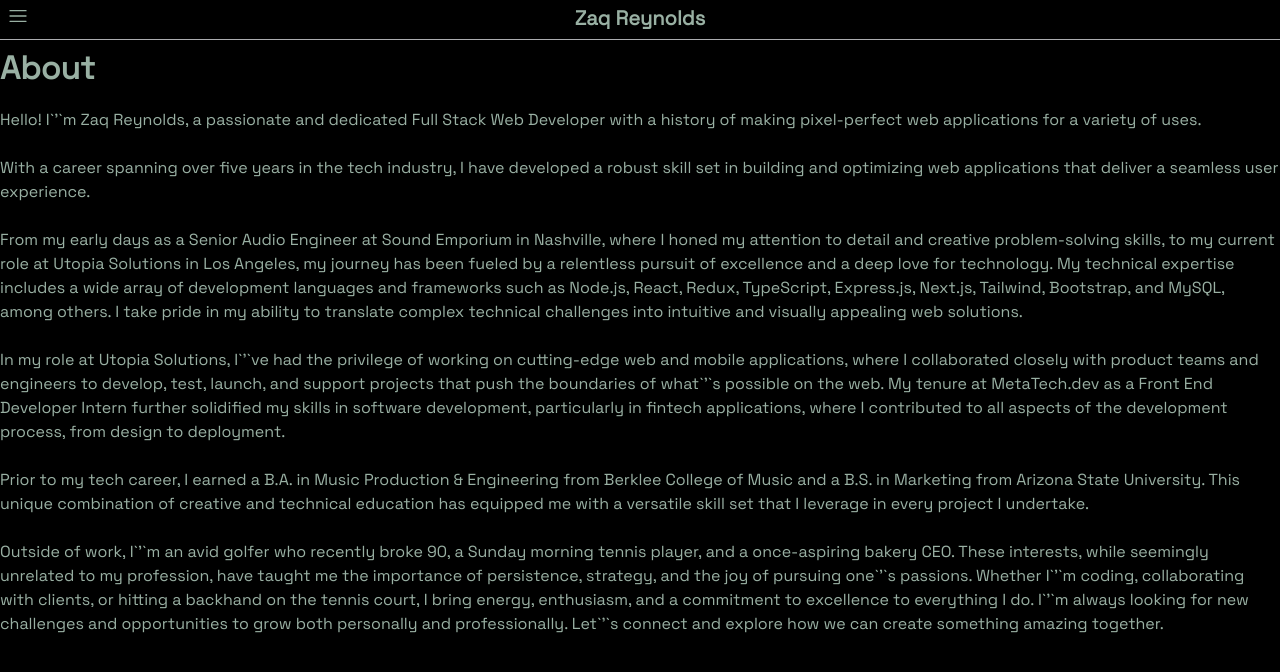
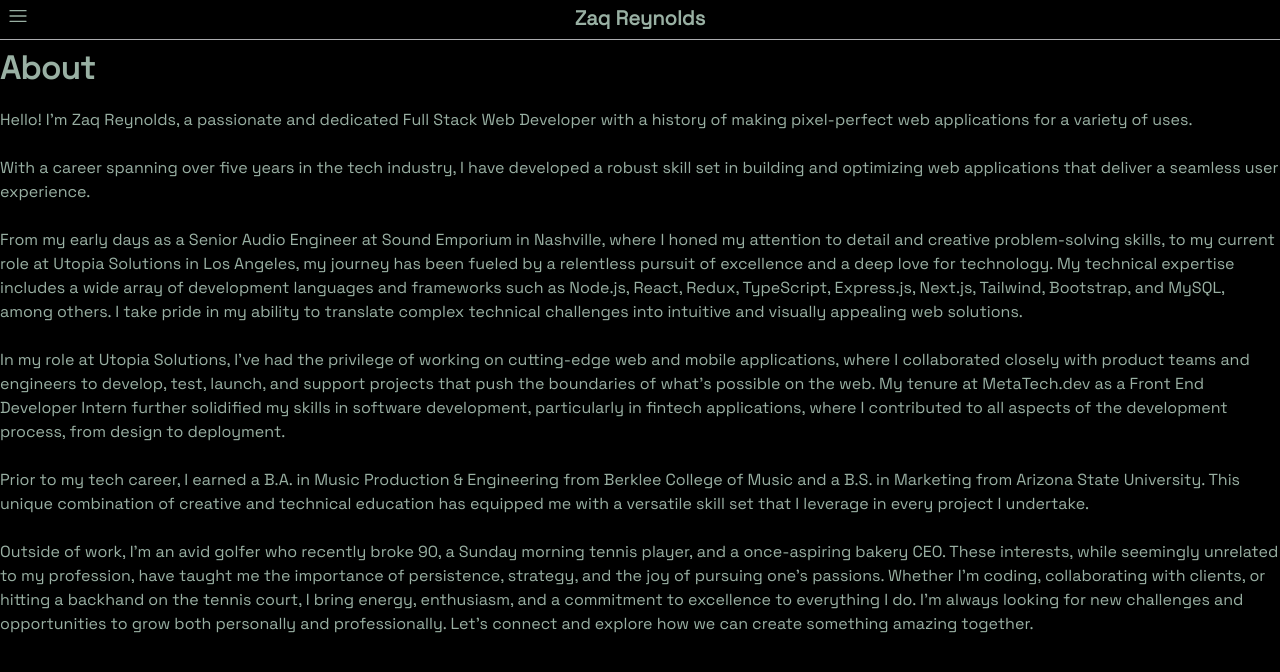
Before and after one commit to zaqreynolds/zaqreynolds, a Next.js app: page /about in a window 1280 px wide. Shown: the top 672 px of the page. Built offline with nearby package versions, Linux system fonts and the light colour scheme; what tailwindcss-bg-patterns would draw is missing.

Commit message:
Refactor: Update About component to use separate AboutBody component
- Extracted content from About component into a new AboutBody component
- Improved code organization and readability by separating concerns

```diff
--- /dev/null
+++ b/app/about/AboutBody.tsx
@@ -0,0 +1,64 @@
+const AboutBody = () => {
+  return (
+    <>
+      <p>
+        Hello! I&apos;m Zaq Reynolds, a passionate and dedicated Full Stack Web
+        Developer with a history of making pixel-perfect web applications for a
+        variety of uses.
+      </p>
+      <br />
+      <p>
+        With a career spanning over five years in the tech industry, I have
+        developed a robust skill set in building and optimizing web applications
+        that deliver a seamless user experience.
+      </p>
+      <br />
+      <p>
+        From my early days as a Senior Audio Engineer at Sound Emporium in
+        Nashville, where I honed my attention to detail and creative
+        problem-solving skills, to my current role at Utopia Solutions in Los
+        Angeles, my journey has been fueled by a relentless pursuit of
+        excellence and a deep love for technology. My technical expertise
+        includes a wide array of development languages and frameworks such as
+        Node.js, React, Redux, TypeScript, Express.js, Next.js, Tailwind,
+        Bootstrap, and MySQL, among others. I take pride in my ability to
+        translate complex technical challenges into intuitive and visually
+        appealing web solutions.
+      </p>
+      <br />
+      <p>
+        In my role at Utopia Solutions, I&apos;ve had the privilege of working
+        on cutting-edge web and mobile applications, where I collaborated
+        closely with product teams and engineers to develop, test, launch, and
+        support projects that push the boundaries of what&apos;s possible on the
+        web. My tenure at MetaTech.dev as a Front End Developer Intern further
+        solidified my skills in software development, particularly in fintech
+        applications, where I contributed to all aspects of the development
+        process, from design to deployment.
+      </p>
+      <br />
+      <p>
+        Prior to my tech career, I earned a B.A. in Music Production &
+        Engineering from Berklee College of Music and a B.S. in Marketing from
+        Arizona State University. This unique combination of creative and
+        technical education has equipped me with a versatile skill set that I
+        leverage in every project I undertake.
+      </p>
+      <br />
+      <p>
+        Outside of work, I&apos;m an avid golfer who recently broke 90, a Sunday
+        morning tennis player, and a once-aspiring bakery CEO. These interests,
+        while seemingly unrelated to my profession, have taught me the
+        importance of persistence, strategy, and the joy of pursuing one&apos;s
+        passions. Whether I&apos;m coding, collaborating with clients, or
+        hitting a backhand on the tennis court, I bring energy, enthusiasm, and
+        a commitment to excellence to everything I do. I&apos;m always looking
+        for new challenges and opportunities to grow both personally and
+        professionally. Let&apos;s connect and explore how we can create
+        something amazing together.
+      </p>
+    </>
+  );
+};
+
+export default AboutBody;
--- a/app/about/page.tsx
+++ b/app/about/page.tsx
@@ -1,66 +1,12 @@
 import Header from "@/components/Header";
+import AboutBody from "./AboutBody";
 
 const About = () => {
   return (
     <div className="z-0">
       <Header />
       <h1>About</h1>
-      <p>
-        Hello! I`&apos;`m Zaq Reynolds, a passionate and dedicated Full Stack
-        Web Developer with a history of making pixel-perfect web applications
-        for a variety of uses.
-      </p>
-      <br />
-      <p>
-        With a career spanning over five years in the tech industry, I have
-        developed a robust skill set in building and optimizing web applications
-        that deliver a seamless user experience.
-      </p>
-      <br />
-      <p>
-        From my early days as a Senior Audio Engineer at Sound Emporium in
-        Nashville, where I honed my attention to detail and creative
-        problem-solving skills, to my current role at Utopia Solutions in Los
-        Angeles, my journey has been fueled by a relentless pursuit of
-        excellence and a deep love for technology. My technical expertise
-        includes a wide array of development languages and frameworks such as
-        Node.js, React, Redux, TypeScript, Express.js, Next.js, Tailwind,
-        Bootstrap, and MySQL, among others. I take pride in my ability to
-        translate complex technical challenges into intuitive and visually
-        appealing web solutions.
-      </p>
-      <br />
-      <p>
-        In my role at Utopia Solutions, I`&apos;`ve had the privilege of working
-        on cutting-edge web and mobile applications, where I collaborated
-        closely with product teams and engineers to develop, test, launch, and
-        support projects that push the boundaries of what`&apos;`s possible on
-        the web. My tenure at MetaTech.dev as a Front End Developer Intern
-        further solidified my skills in software development, particularly in
-        fintech applications, where I contributed to all aspects of the
-        development process, from design to deployment.
-      </p>
-      <br />
-      <p>
-        Prior to my tech career, I earned a B.A. in Music Production &
-        Engineering from Berklee College of Music and a B.S. in Marketing from
-        Arizona State University. This unique combination of creative and
-        technical education has equipped me with a versatile skill set that I
-        leverage in every project I undertake.
-      </p>
-      <br />
-      <p>
-        Outside of work, I`&apos;`m an avid golfer who recently broke 90, a
-        Sunday morning tennis player, and a once-aspiring bakery CEO. These
-        interests, while seemingly unrelated to my profession, have taught me
-        the importance of persistence, strategy, and the joy of pursuing
-        one`&apos;`s passions. Whether I`&apos;`m coding, collaborating with
-        clients, or hitting a backhand on the tennis court, I bring energy,
-        enthusiasm, and a commitment to excellence to everything I do.
-        I`&apos;`m always looking for new challenges and opportunities to grow
-        both personally and professionally. Let`&apos;`s connect and explore how
-        we can create something amazing together.
-      </p>
+      <AboutBody />
     </div>
   );
 };
```
